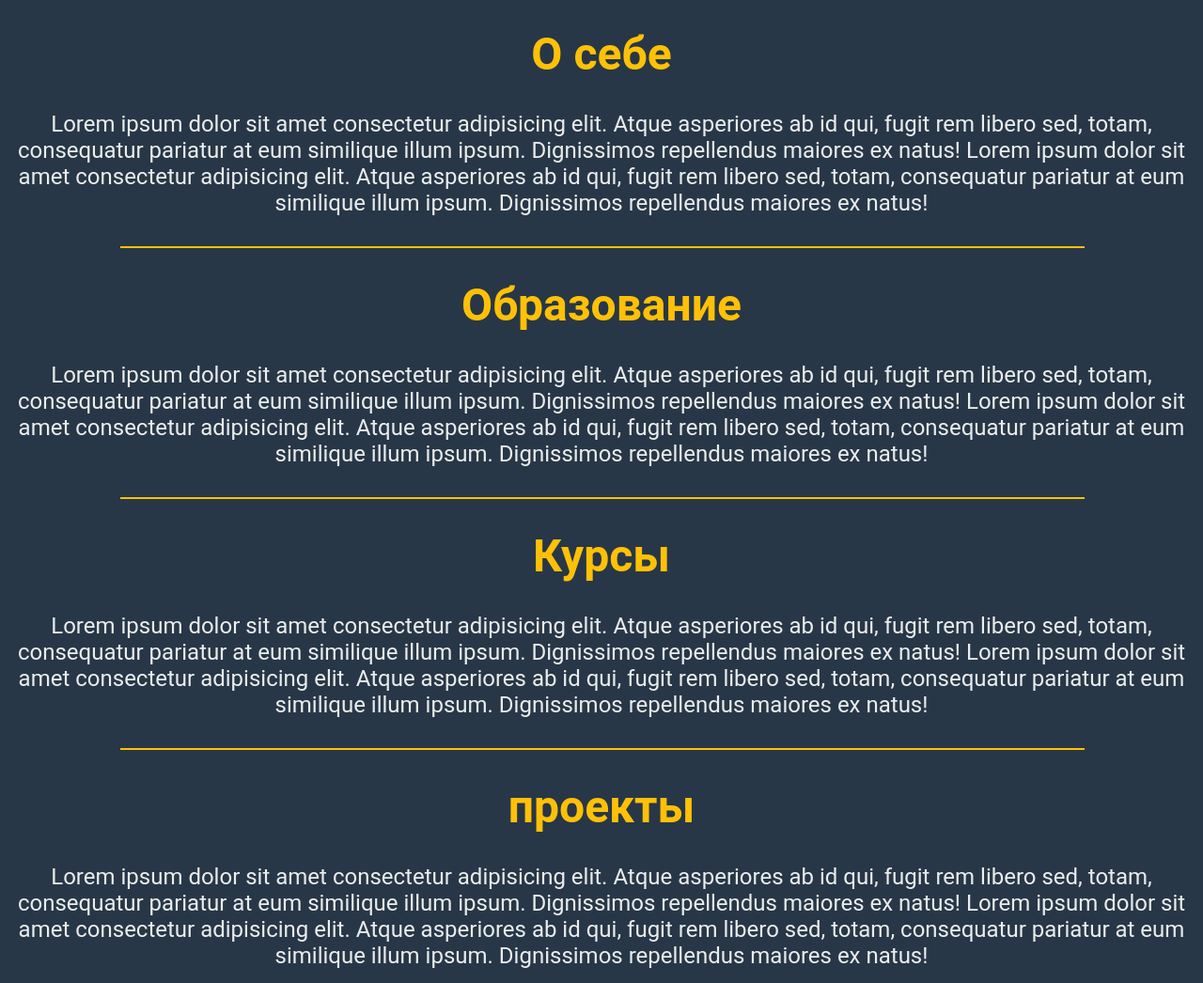
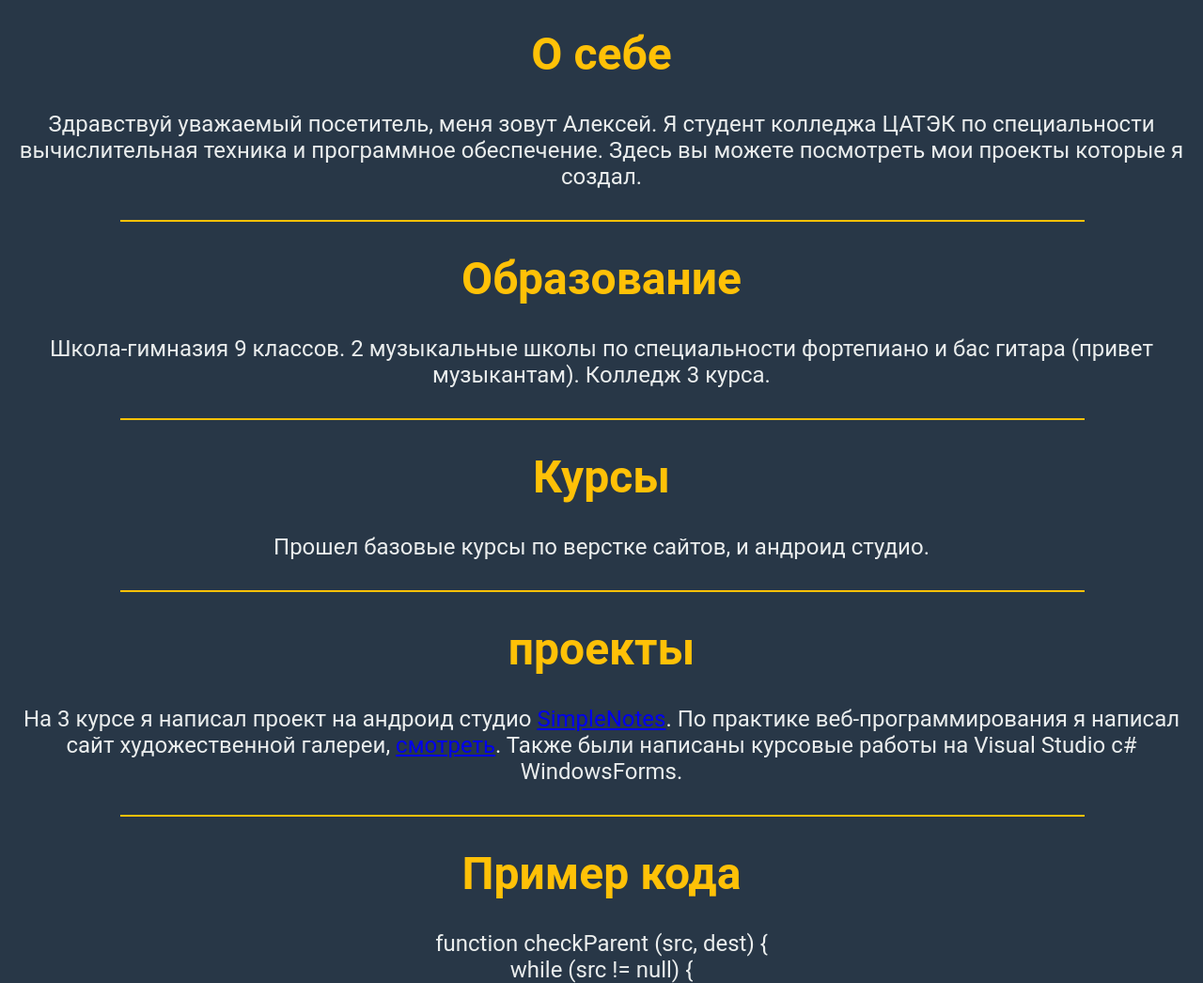
Before and after one commit to lexabass/lexabass.github.io, a plain HTML site: page index.html in a window 1280 px wide. Shown: the part 175-1221 px from the top of the page at 94% size. Drawn offline with Linux system fonts and the light colour scheme.

Commit message:
Update index.html

```diff
--- a/index.html
+++ b/index.html
@@ -23,8 +23,7 @@
 
     <div id="about">
         <h1>О себе</h1>
-        <p>Lorem ipsum dolor sit amet consectetur adipisicing elit. Atque asperiores ab id qui, fugit rem libero sed, totam, consequatur pariatur at eum similique illum ipsum. Dignissimos repellendus maiores ex natus!
-            Lorem ipsum dolor sit amet consectetur adipisicing elit. Atque asperiores ab id qui, fugit rem libero sed, totam, consequatur pariatur at eum similique illum ipsum. Dignissimos repellendus maiores ex natus!
+        <p>Здравствуй уважаемый посетитель, меня зовут Алексей. Я студент колледжа ЦАТЭК по специальности вычислительная техника и программное обеспечение. Здесь вы можете посмотреть мои проекты которые я создал.
         </p>
     </div>
 
@@ -32,8 +31,7 @@
 
     <div id="edu">
         <h1>Образование</h1>
-        <p>Lorem ipsum dolor sit amet consectetur adipisicing elit. Atque asperiores ab id qui, fugit rem libero sed, totam, consequatur pariatur at eum similique illum ipsum. Dignissimos repellendus maiores ex natus!
-            Lorem ipsum dolor sit amet consectetur adipisicing elit. Atque asperiores ab id qui, fugit rem libero sed, totam, consequatur pariatur at eum similique illum ipsum. Dignissimos repellendus maiores ex natus!
+        <p>Школа-гимназия 9 классов. 2 музыкальные школы по специальности фортепиано и бас гитара (привет музыкантам). Колледж 3 курса.
         </p>
     </div>
 
@@ -41,8 +39,7 @@
 
     <div id="courses">
         <h1>Курсы</h1>
-        <p>Lorem ipsum dolor sit amet consectetur adipisicing elit. Atque asperiores ab id qui, fugit rem libero sed, totam, consequatur pariatur at eum similique illum ipsum. Dignissimos repellendus maiores ex natus!
-            Lorem ipsum dolor sit amet consectetur adipisicing elit. Atque asperiores ab id qui, fugit rem libero sed, totam, consequatur pariatur at eum similique illum ipsum. Dignissimos repellendus maiores ex natus!
+        <p>Прошел базовые курсы по верстке сайтов, и андроид студио.
         </p>
     </div>
 
@@ -50,8 +47,7 @@
 
     <div id="projects">
         <h1>проекты</h1>
-        <p>Lorem ipsum dolor sit amet consectetur adipisicing elit. Atque asperiores ab id qui, fugit rem libero sed, totam, consequatur pariatur at eum similique illum ipsum. Dignissimos repellendus maiores ex natus!
-            Lorem ipsum dolor sit amet consectetur adipisicing elit. Atque asperiores ab id qui, fugit rem libero sed, totam, consequatur pariatur at eum similique illum ipsum. Dignissimos repellendus maiores ex natus!
+        <p>На 3 курсе я написал проект на андроид студио <a href="https://github.com/lexabass/SimpleNotes">SimpleNotes</a>. По практике веб-программирования я написал сайт художественной галереи, <a href="https://github.com/lexabass/alaprima.github.io">смотреть</a>. Также были написаны курсовые работы на Visual Studio c# WindowsForms.
         </p>
     </div>
 
@@ -73,8 +69,8 @@
 
     <div id="contacts">
         <h1>Контакты</h1>
-        <p>87778889966</p>
-        <p>mail@lexabass.com</p>
+        <p>87473572163</p>
+        <a href="mailto:vedernikov.aleksey.03@gmail.com">Написать на почту</a>
     </div>
 </body>
 </html>
```
